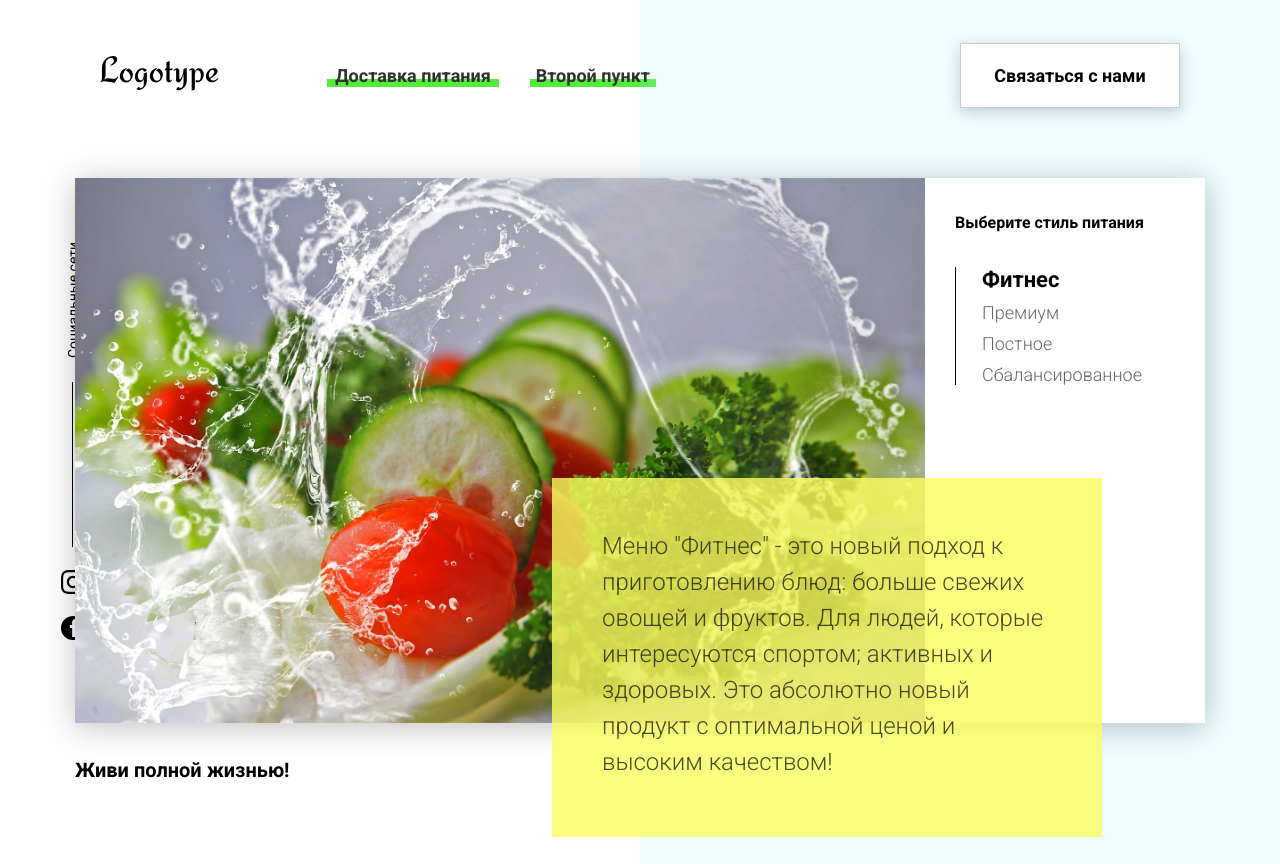
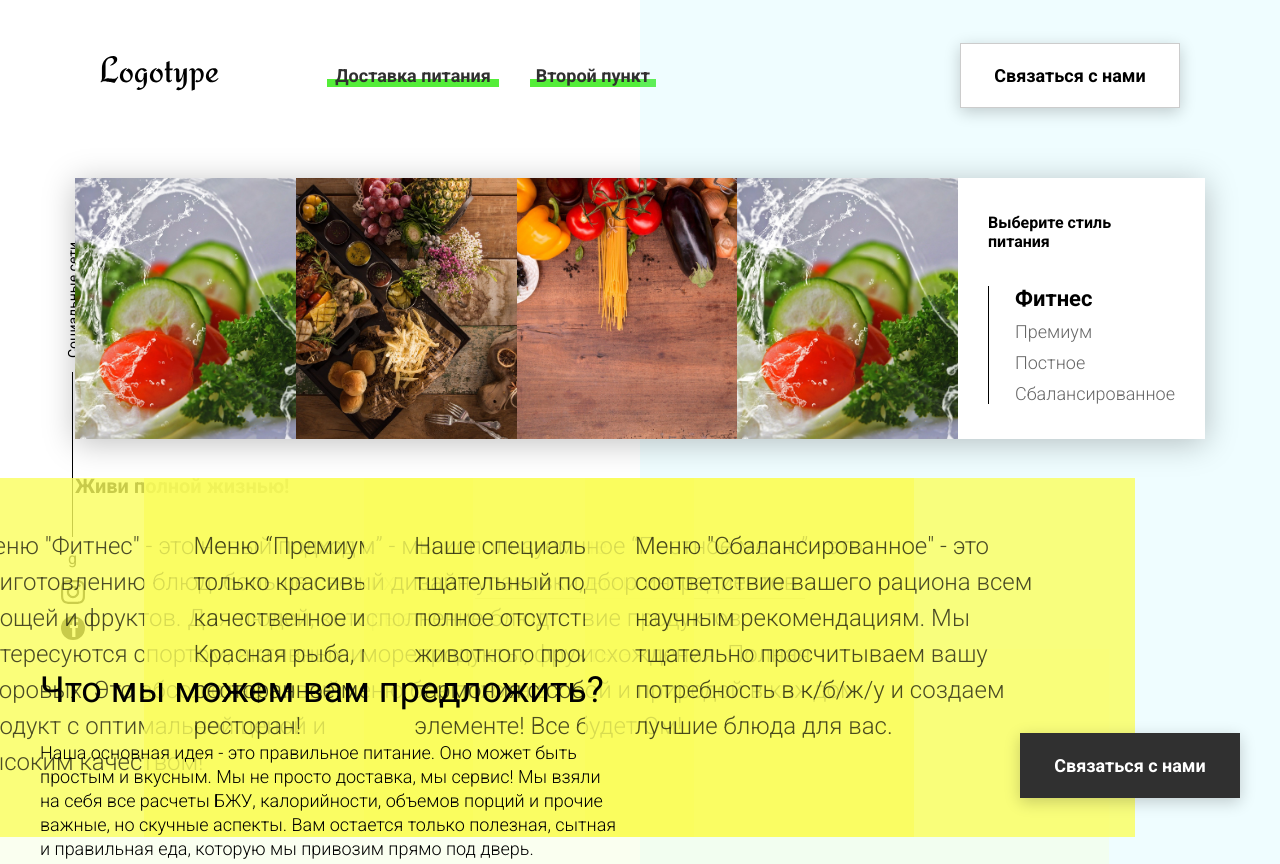
Before and after one commit to HistModern/StudyProj, a plain HTML site: page index.html in a window 1280 px wide. Shown: the top 864 px of the page. Drawn offline with Linux system fonts and the light colour scheme.

Commit message:
second commit

```diff
--- a/index.html
+++ b/index.html
@@ -23,7 +23,7 @@
     </header>
     <div class="sidepanel">
         <div class="sidepanel__text"><span>Социальные сети</span></div>
-        <div class="sidepanel__divider"></div>
+        <div class="sidepanel__divider"></div>g
         <a href="#" class="sidepanel__icon">
             <img src="icons/instagram.svg" alt="instagram">
         </a>
@@ -42,13 +42,13 @@
                         Меню "Фитнес" - это новый подход к приготовлению блюд: больше свежих овощей и фруктов. Для людей, которые интересуются спортом; активных и здоровых. Это абсолютно новый продукт с оптимальной ценой и высоким качеством!
                     </div>
                 </div>
-                <!-- <div class="tabcontent">
+                <div class="tabcontent">
                     <img src="img/tabs/elite.jpg" alt="elite">
                     <div class="tabcontent__descr">
                         Меню “Премиум” - мы используем не только красивый дизайн упаковки, но и качественное исполнение блюд. Красная рыба, морепродукты, фрукты - ресторанное меню без похода в ресторан!
                     </div>
-                </div> -->
-                <!-- <div class="tabcontent">
+                </div>
+                <div class="tabcontent">
                     <img src="img/tabs/post.jpg" alt="post">
                     <div class="tabcontent__descr">
                         Наше специальное “Постное меню” - это тщательный подбор ингредиентов: полное отсутствие продуктов животного происхождения. Полная гармония с собой и природой в каждом элементе! Все будет Ом!
@@ -59,7 +59,7 @@
                     <div class="tabcontent__descr">
                         Меню "Сбалансированное" - это соответствие вашего рациона всем научным рекомендациям. Мы тщательно просчитываем вашу потребность в к/б/ж/у и создаем лучшие блюда для вас.
                     </div>
-                </div> -->
+                </div>
                 <div class="tabheader">
                     <h3>Выберите стиль питания</h3>
                     <div class="tabheader__items">
@@ -300,5 +300,7 @@
             </div>
         </div>
     </div>
+
+    <script src="js/script.js"></script>
 </body>
 </html>
```
